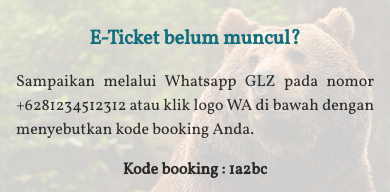
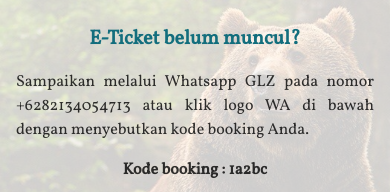
Before and after one commit to haidarizz/pt-kelompok-9, a React (Create React App) app in the folder frontend/: page /final in a window 390 px wide. Shown: the part 260-452 px from the top of the page. Built offline with nearby package versions, Linux system fonts and the light colour scheme.

Commit message:
fix: update phone number

```diff
--- a/frontend/src/component/Etiket.jsx
+++ b/frontend/src/component/Etiket.jsx
@@ -55,7 +55,7 @@ const Etiket = () => {
               E-Ticket belum muncul?
             </div>
             <div className="text-black text-opacity-80 text-[16px] font-vollkorn text-justify">
-              Sampaikan melalui Whatsapp GLZ pada nomor +6281234512312 atau klik
+              Sampaikan melalui Whatsapp GLZ pada nomor +6282134054713 atau klik
               logo WA di bawah dengan menyebutkan kode booking Anda.
             </div>
             <div className="text-black text-opacity-80 text-[16px] font-bold font-vollkorn text-left">
@@ -63,7 +63,7 @@ const Etiket = () => {
             </div>
           </div>
           <a
-            href="https://wa.me/6281234512312"
+            href="https://wa.me/6282134054713"
             target="_blank"
             rel="noopener noreferrer"
           >
--- a/frontend/src/component/Qris.jsx
+++ b/frontend/src/component/Qris.jsx
@@ -76,7 +76,7 @@ const Qris = () => {
             </div>
             <div className="flex flex-row justify-between gap-x-8 font-vollkorn text-black text-[16px] mt-2">
               <a
-                href="https://wa.me/6281234512312"
+                href="https://wa.me/6282134054713"
                 target="_blank"
                 rel="noopener noreferrer"
               >
```
